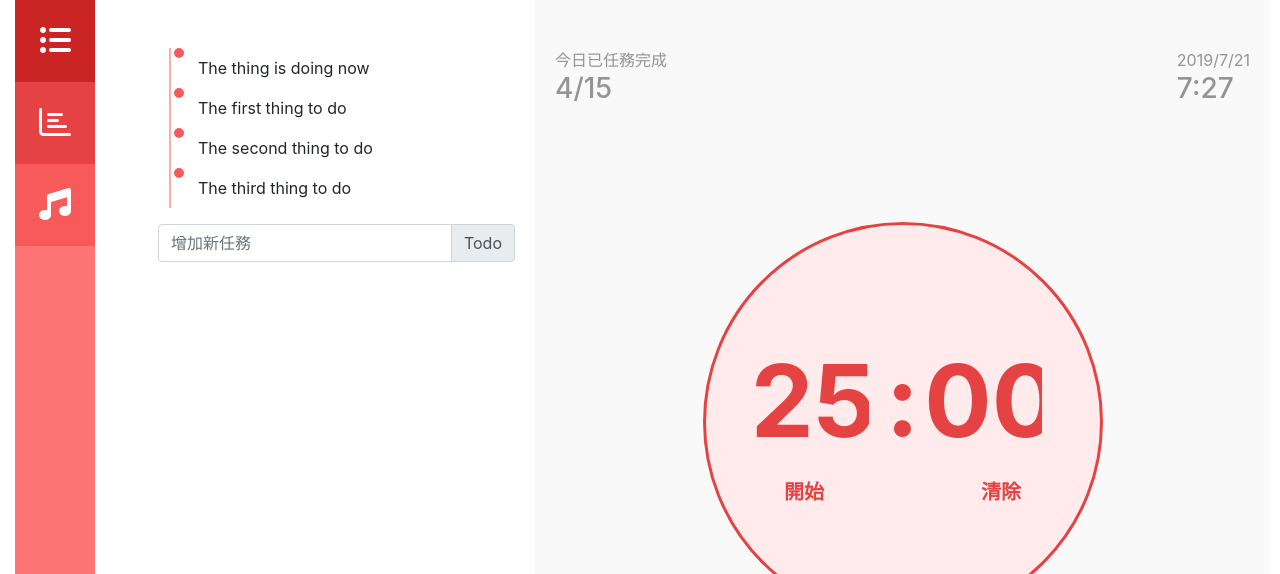
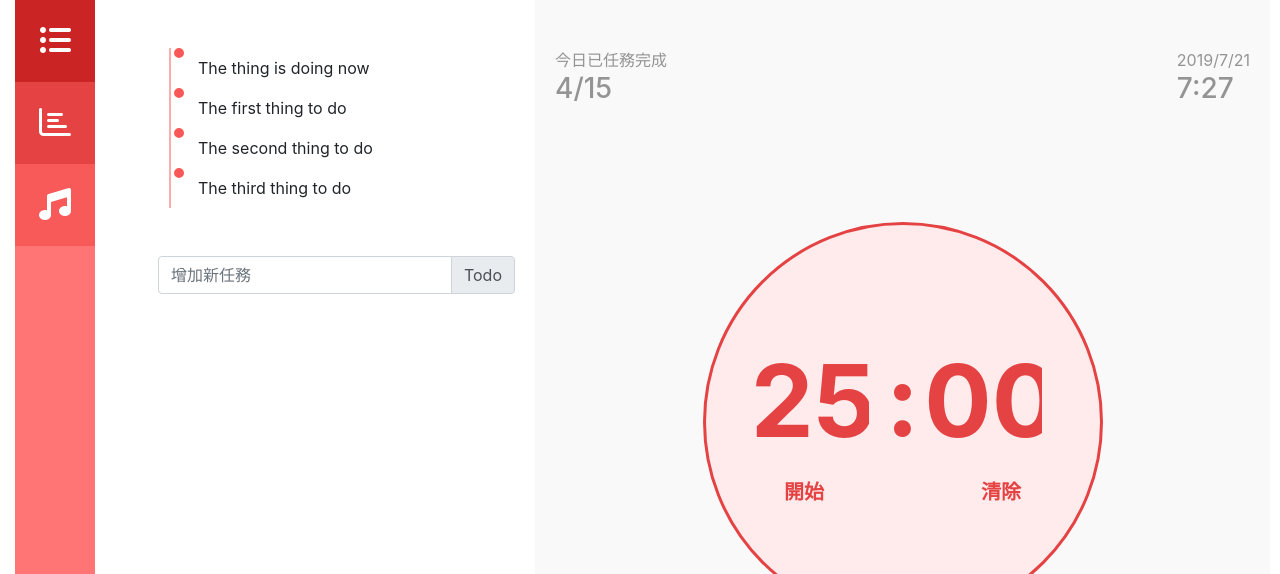
Before and after one commit to IvyLee-wu/pomodoro, a plain HTML site: page index.html in a window 1280 px wide. Shown: the top 574 px of the page. Drawn offline with nearby package versions, Linux system fonts and the light colour scheme.

Commit message:
Update index.html

```diff
--- a/index.html
+++ b/index.html
@@ -51,7 +51,7 @@
             </ul>
           </div>
 
-          <div class="input-group">
+          <div class="input-group mt-5">
   <input type="text" class="form-control ml-5 textClass" placeholder="增加新任務">
   <div class="input-group-append">
     <input type="button" value="Todo" class="input-group-text btnClass btn btn-outline-danger btn-sm">
```
